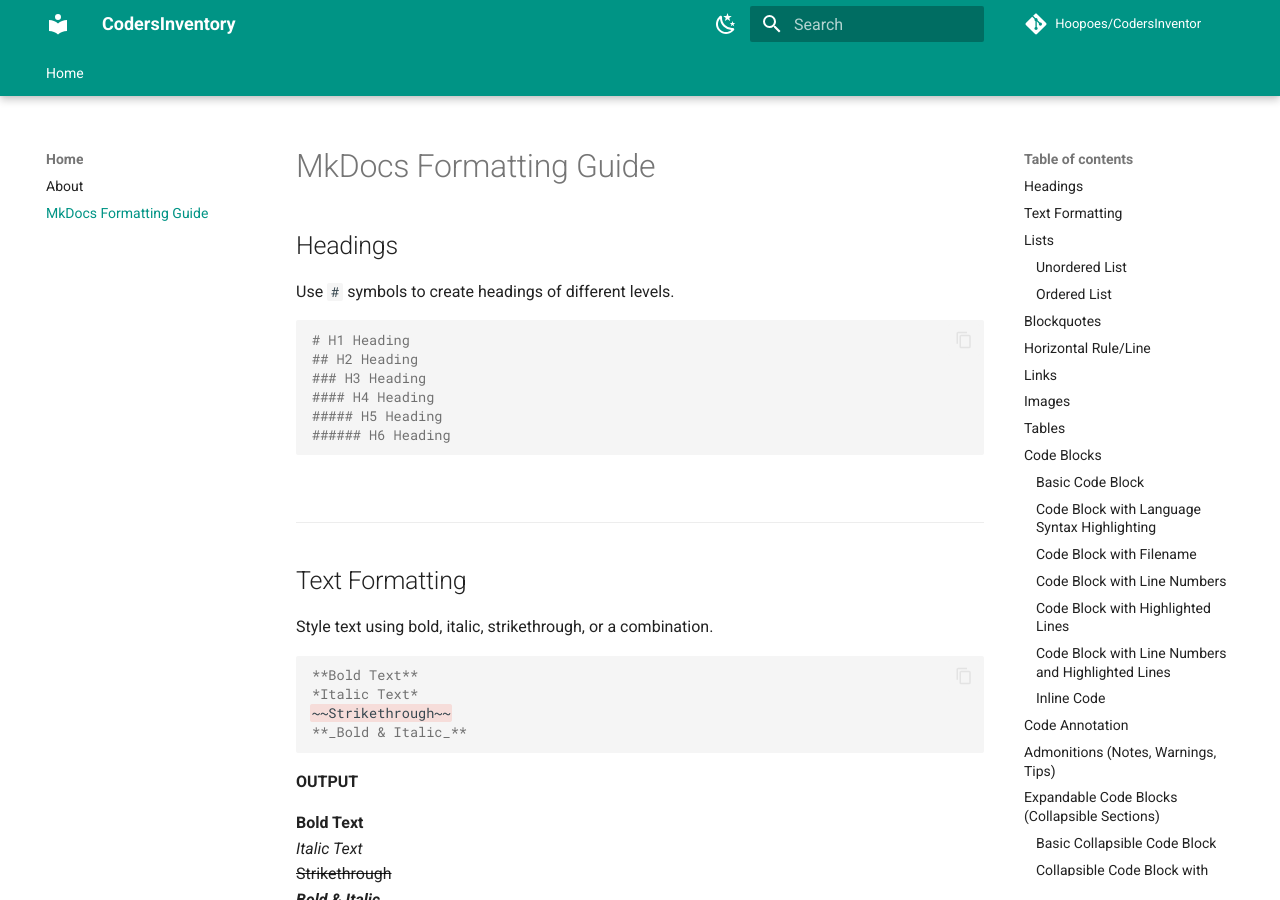
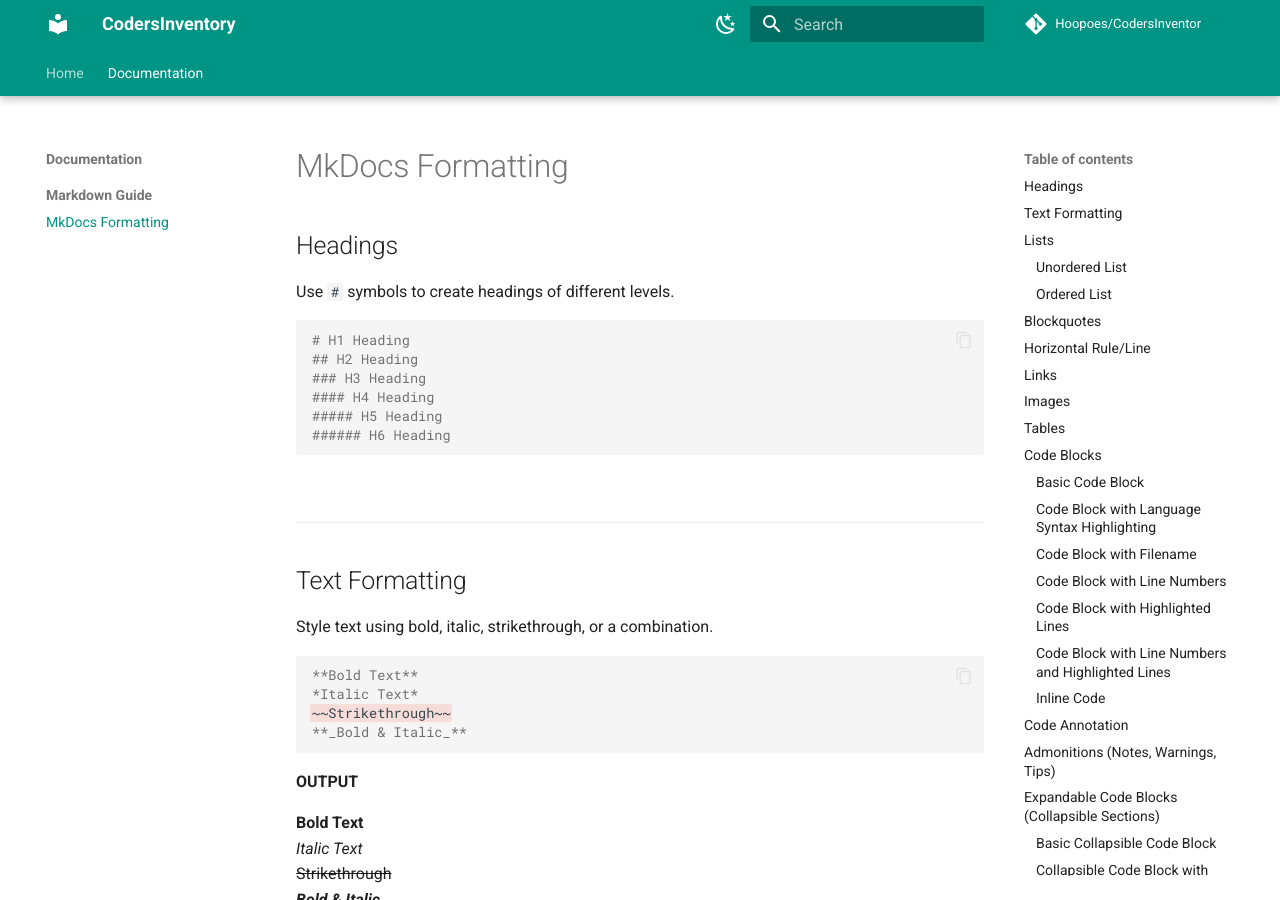
Before and after one commit to Hoopoes/CodersInventory, an MkDocs documentation site: the page built from docs/root/markdown/mkdocs-formatting-guide.md, in a window 1280 px wide and 900 px high. Built offline with MkDocs 1.6.1 and Material for MkDocs 9.7.7, drawn with Linux system fonts in a browser that asks for light colours; emoji names are drawn with the system emoji font; formulas are drawn with MathJax 3; comment, search, counter and statistics services are not loaded.

Commit message:
chore: navigation updated

```diff
--- a/mkdocs.yml
+++ b/mkdocs.yml
@@ -91,9 +91,10 @@ extra_javascript:
 
 
 nav:
-  - Home:
-    - About: index.md
-    - MkDocs Formatting Guide: mkdocs-formatting-guide.md
+  - Home: index.md
+  - Documentation:
+    - Markdown Guide:
+      - MkDocs Formatting: root/markdown/mkdocs-formatting-guide.md
     # - Functional Validator:
       # - Pydantic: root/functional_validator/pydantic.md
   # - User Guide:
```
Also changed, not shown: docs/root/markdown/mkdocs-formatting-guide.md (renamed from docs/mkdocs-formatting-guide.md).
